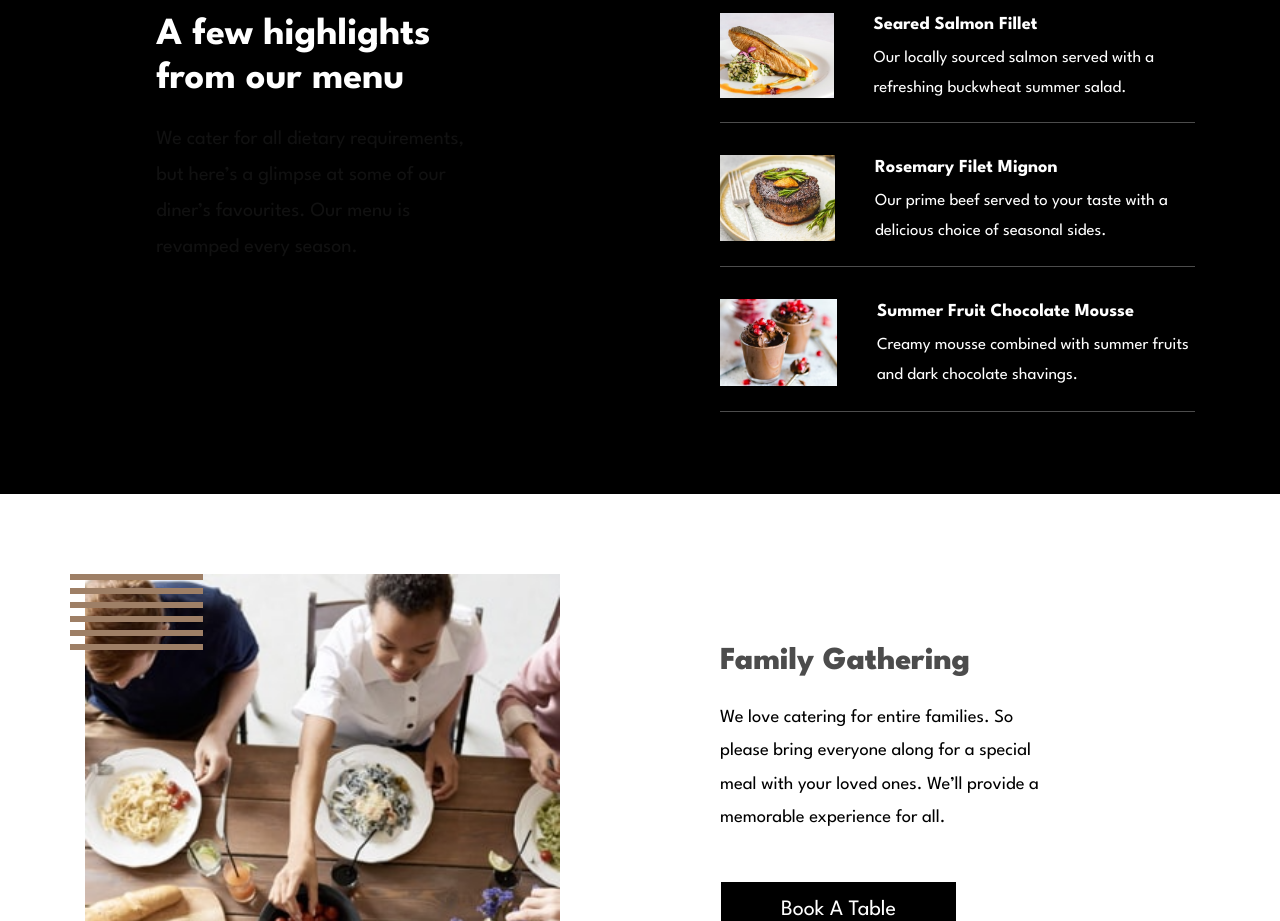
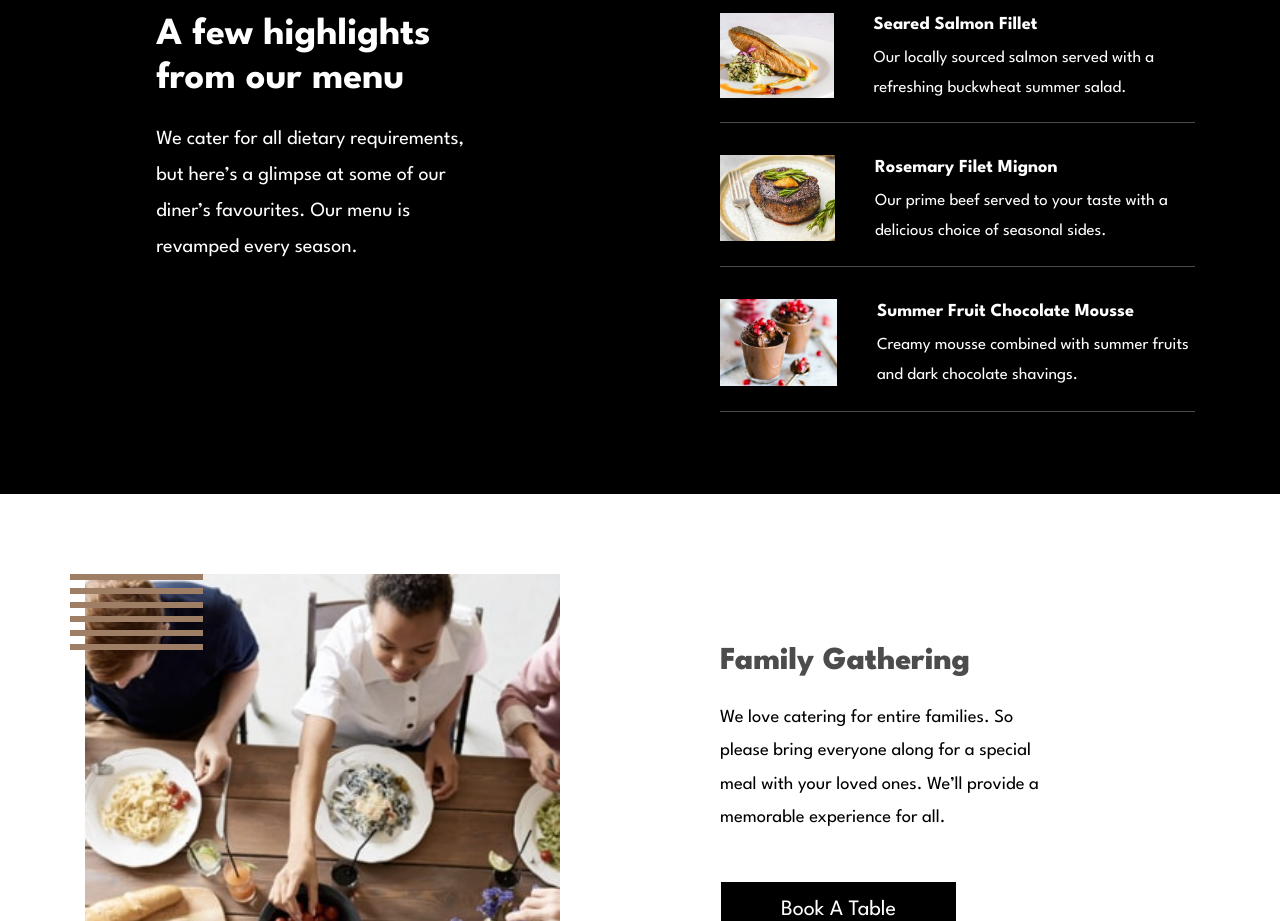
Before and after one commit to Castelo-Codez/Dine-restaurant-website, a Vue app: page / in a window 1280 px wide. Shown: the part 2400-3321 px from the top of the page. Built offline with nearby package versions, Linux system fonts and the light colour scheme.

Commit message:
edit article paragraph color

```diff
--- a/src/components/HomePageSec3.vue
+++ b/src/components/HomePageSec3.vue
@@ -133,9 +133,11 @@ section {
             @media (min-width: 991.5px) {
                 padding-top: var(--main-padding-spac);
             }
-            h2,
-            p {
+            h2 {
                 color: var(--color-white);
+                & + p {
+                    color: var(--color-white);
+                }
             }
         }
         ul {
```
